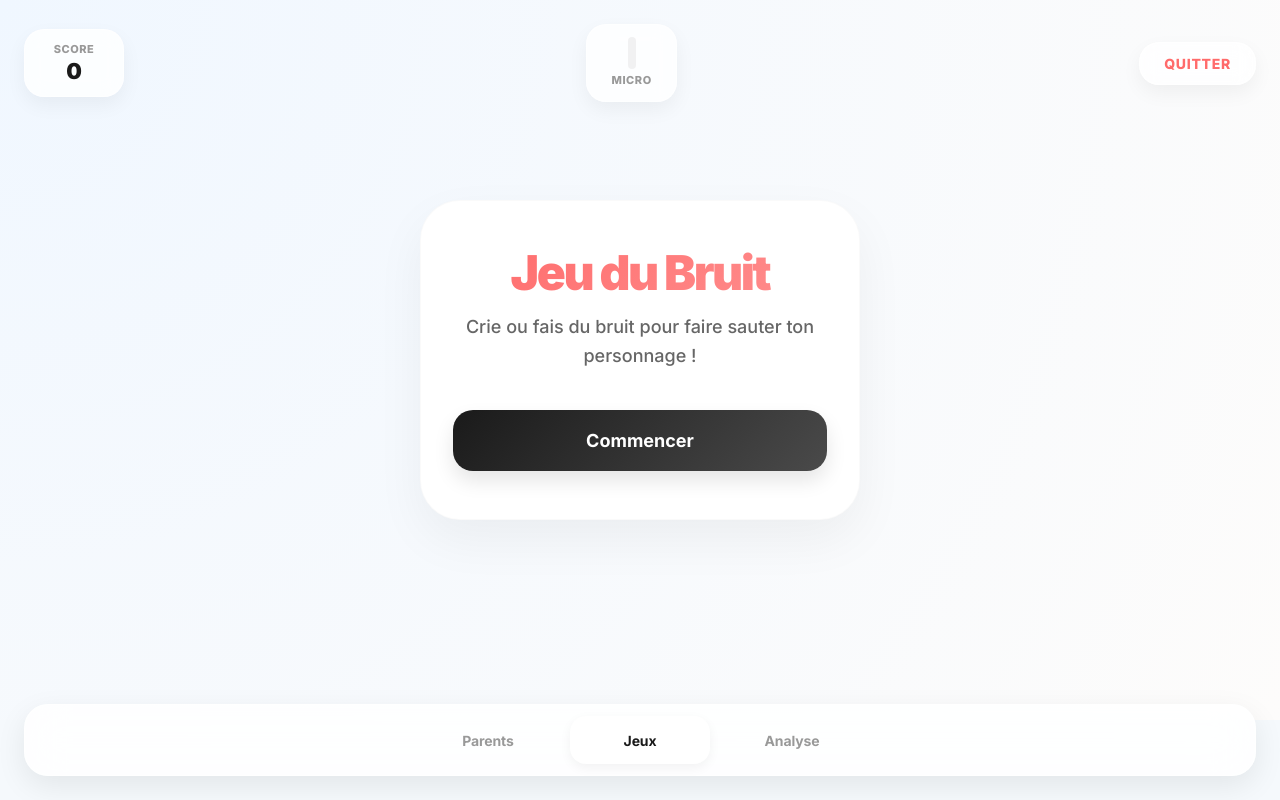
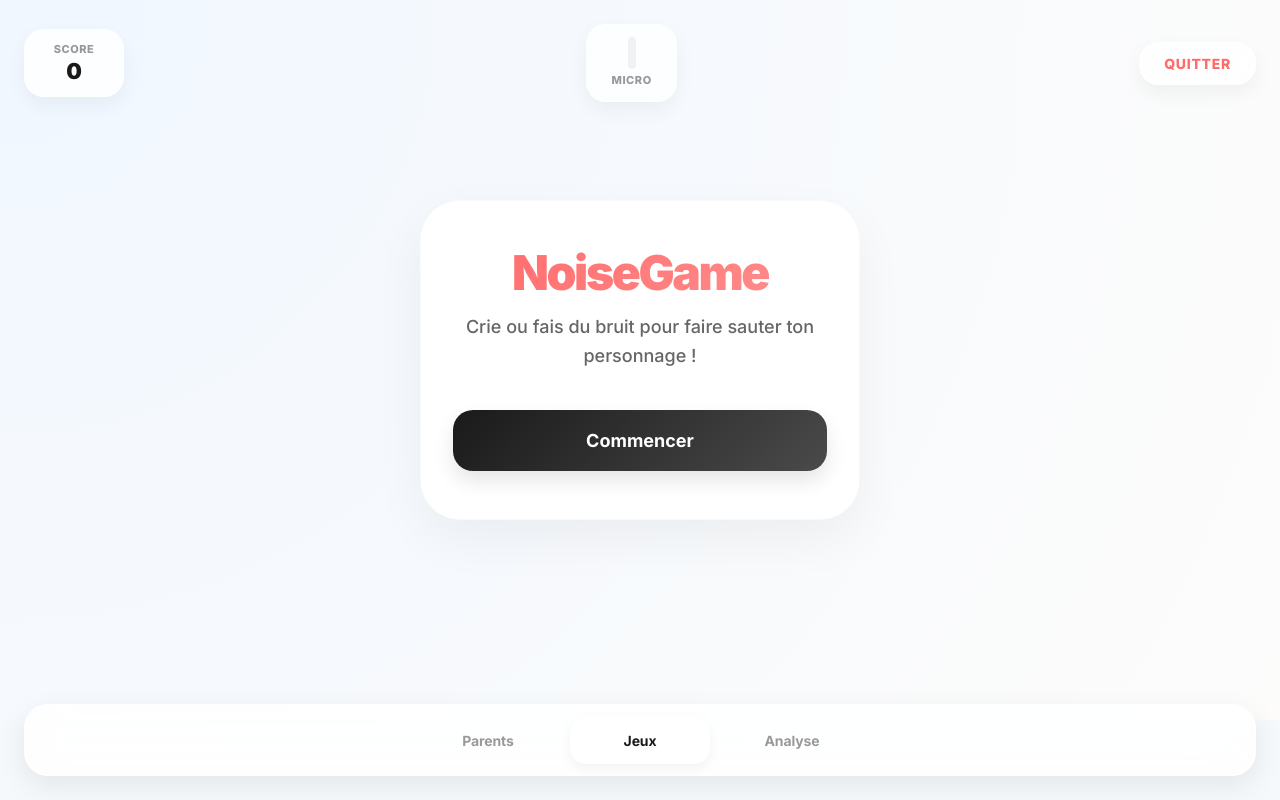
Before and after one commit to TristanCHAR/Hack-in-Saclay, a React (Create React App) app: page /app/jeux/jeu-du-bruit in a window 1280 px wide. Built offline with nearby package versions, Linux system fonts and the light colour scheme.

Commit message:
fix: game name (NoiseGame instead of jeu du bruit)

```diff
--- a/src/pages/JeuDuBruitPage.tsx
+++ b/src/pages/JeuDuBruitPage.tsx
@@ -239,7 +239,7 @@ const JeuDuBruitPage: React.FC = () => {
       {gameState === 'menu' ? (
         <div className="noise-game-container">
           <div className="game-card-minimal">
-            <h1 className="game-title-minimal">Jeu du Bruit</h1>
+            <h1 className="game-title-minimal">NoiseGame</h1>
             <p className="game-subtitle-minimal">Crie ou fais du bruit pour faire sauter ton personnage !</p>
             {highScore > 0 && <p className="high-score-minimal">Record : {highScore}</p>}
             <button className="btn-primary" onClick={initGame} disabled={!isSessionActive}>
--- a/src/pages/JeuxPage.tsx
+++ b/src/pages/JeuxPage.tsx
@@ -59,7 +59,7 @@ const JeuxPage: React.FC = () => {
             </div>
           </div>
           <div className="card-content">
-                        <h2>Jeu du bruit</h2>
+            <h2>NoiseGame</h2>
             <p>Écoute bien et retrouve les sons.</p>
           </div>
           <div className="card-arrow">→</div>
```
Lines whose indentation alone changed are shown as unchanged.
